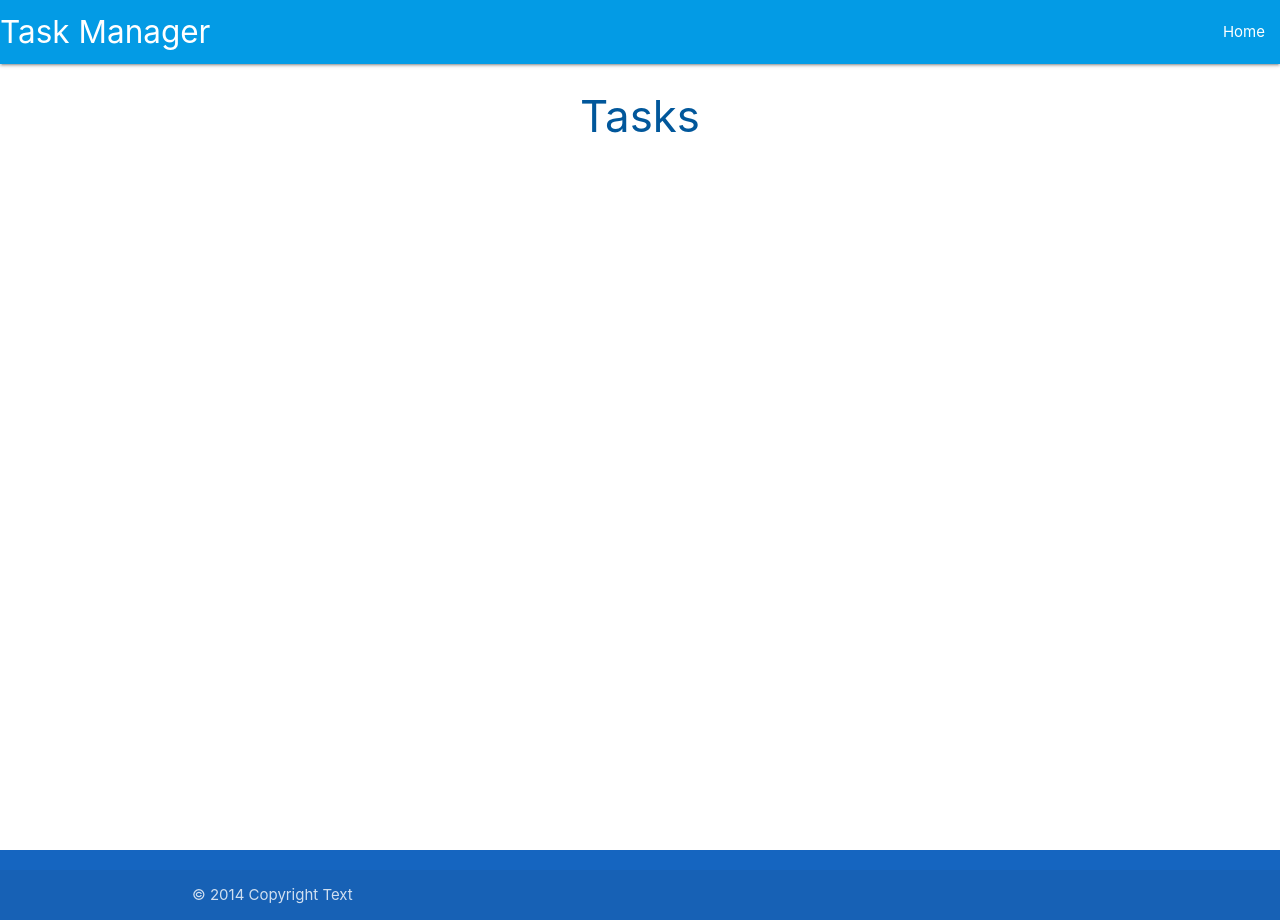
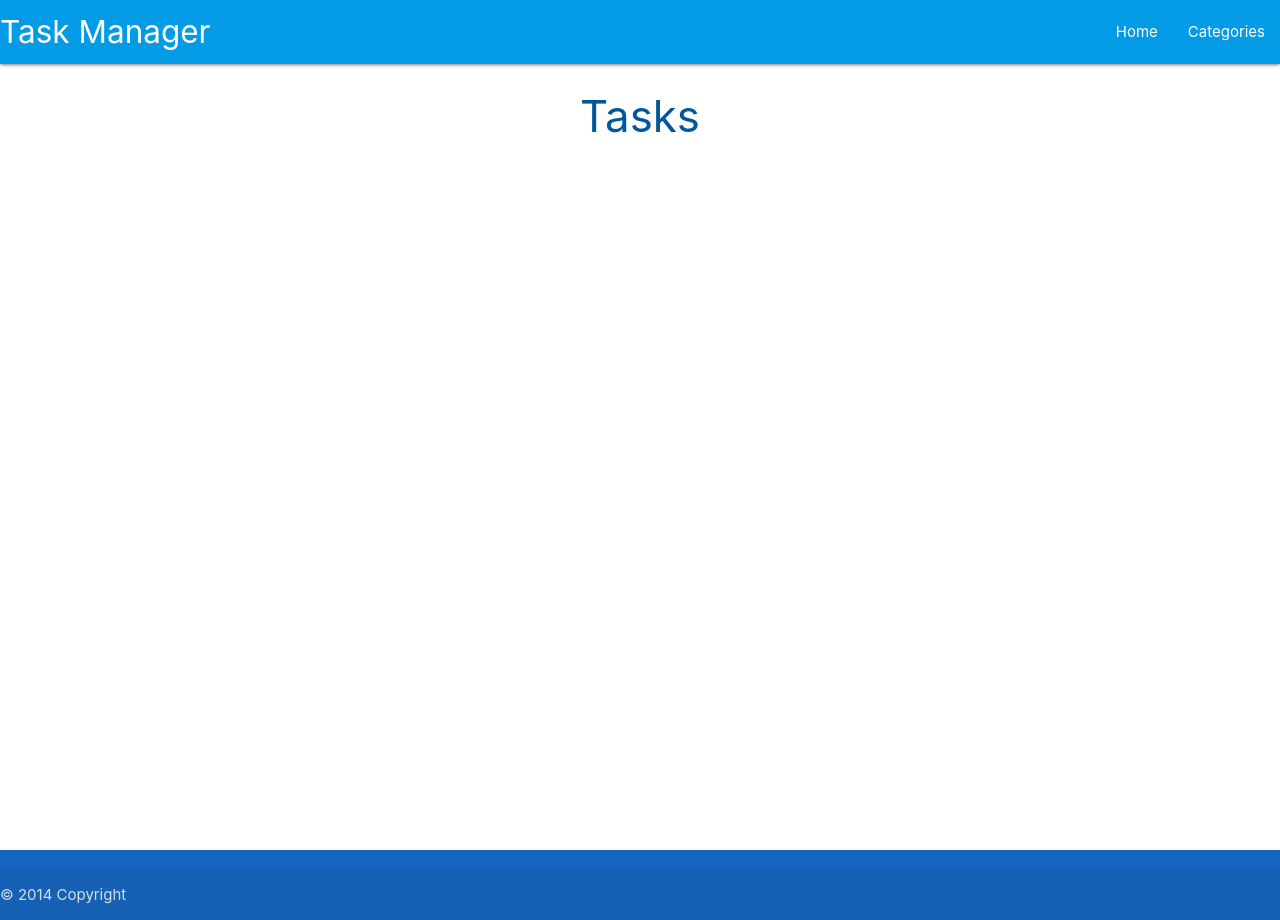
Before and after one commit to mariaciceri/database-walkthrough, a Flask app: page / in a window 1280 px wide. Run offline with Flask 3, Linux system fonts and the light colour scheme; some libraries are stand-ins or nearby versions.

```diff
--- a/taskmanager/templates/base.html
+++ b/taskmanager/templates/base.html
@@ -19,6 +19,7 @@
                 <a href="#" data-target="mobile-demo" class="sidenav-trigger"><i class="fas fa-bars"></i></a>
                 <ul class="right hide-on-med-and-down">
                     <li><a href="{{ url_for('home') }}">Home</a></li>
+                    <li><a href="{{ url_for('categories') }}">Categories</a></li>
                 </ul>
             </div>
         </nav>
@@ -26,6 +27,7 @@
         <!-- mobile sidenavbar -->
         <ul class="sidenav" id="mobile-demo">
             <li><a href="{{ url_for('home') }}">Home</a></li>
+            <li><a href="{{ url_for('categories') }}">Categories</a></li>
         </ul>
     </header>
 
@@ -36,9 +38,7 @@
 
     <footer class="page-footer blue darken-3">
         <div class="footer-copyright">
-            <div class="container">
-                © 2014 Copyright Text
-            </div>
+            © 2014 Copyright
         </div>
     </footer>
 
```
